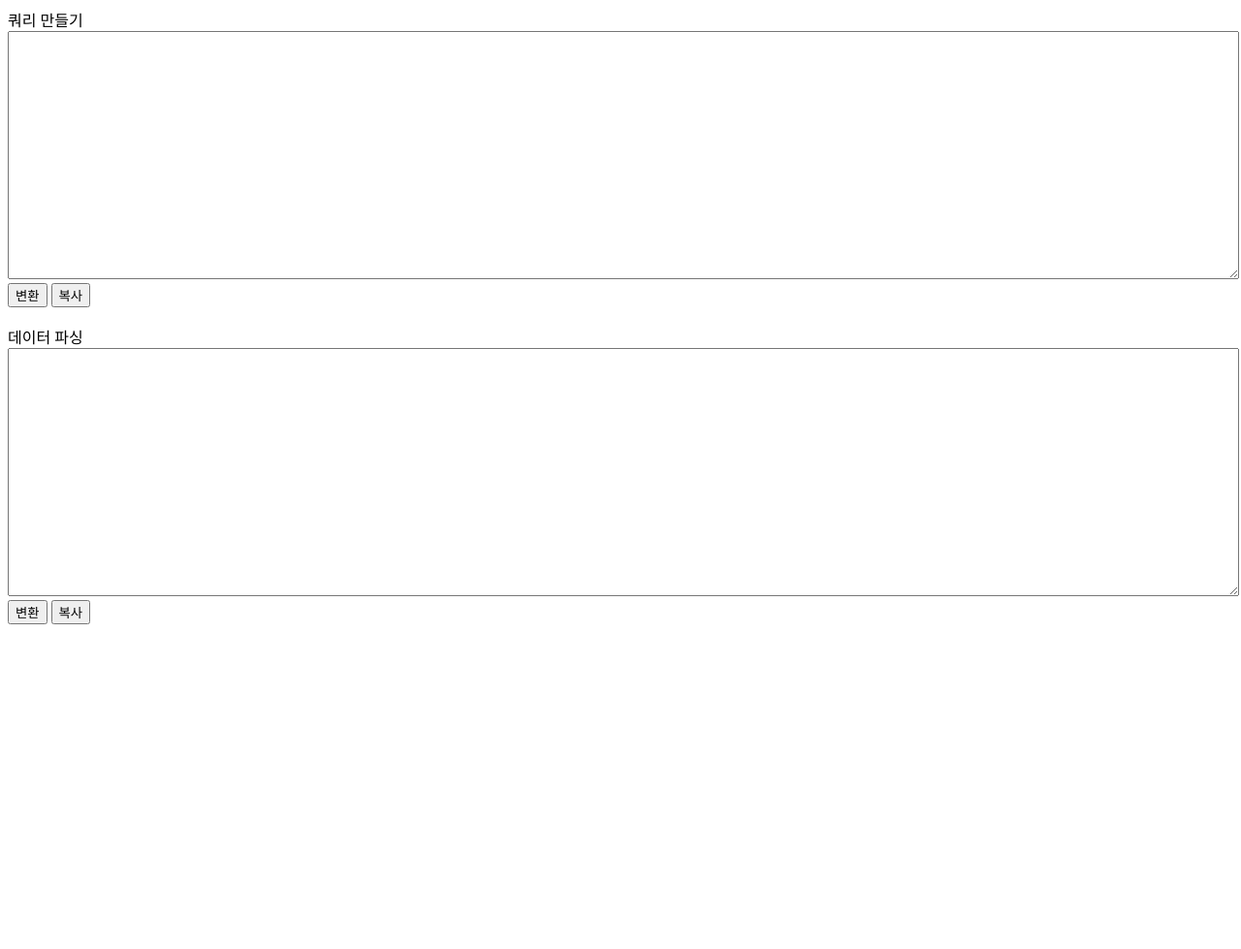
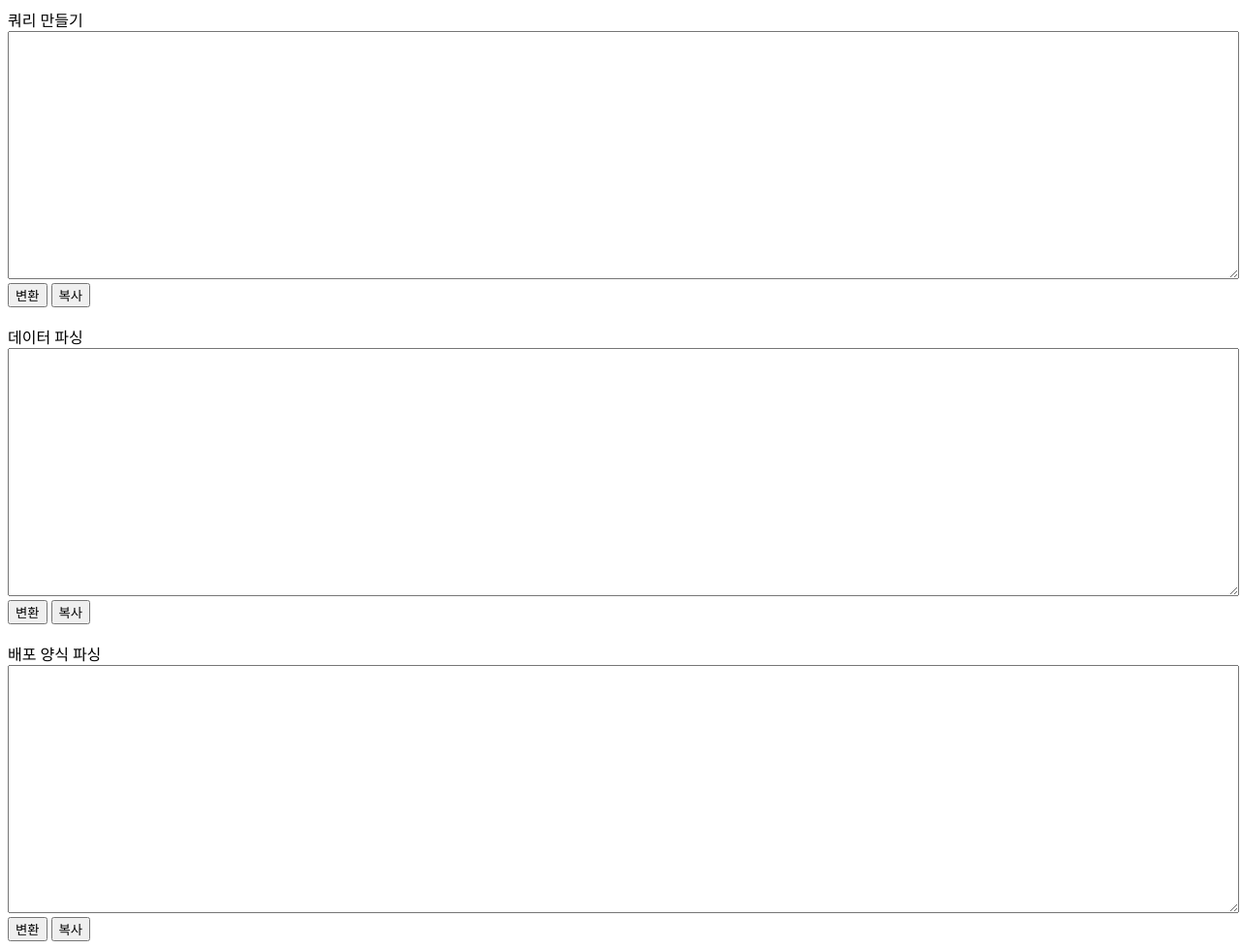
Before and after one commit to true-kevin/parse, a plain HTML site: page index.html in a window 1280 px wide. Shown: the whole page at 97% size. Before the commit the page ends 800 px from the top, so only its background shows below. Drawn offline with Linux system fonts and the light colour scheme.

Commit message:
Update index.html

```diff
--- a/index.html
+++ b/index.html
@@ -16,6 +16,11 @@
     <textarea id="note2" style="width:100%;height:250px;"></textarea>
     <button onclick="parse_fnc()">변환</button>
     <button onclick="str_copy(document.getElementById('note2'))">복사</button>
+    <br /><br />
+    배포 양식 파싱
+    <textarea id="note3" style="width:100%;height:250px;"></textarea>
+    <button onclick="dp_fnc()">변환</button>
+    <button onclick="str_copy(document.getElementById('note3'))">복사</button>
     <script>
         function query_fnc() {
             var note = document.getElementById("note1");
@@ -30,6 +35,23 @@
             var res = str.replace(/ /g, "").replace(/^\||\|$/g, "").replace(/\n\|/g, "\n").replace(/\|\n/g, "\n").replace(/\|/g, "\t");
             note.value = res;
         }
+        function dp_fnc() {
+            var note = document.getElementById("note3");
+            var str = note.value;
+            var res = str.replace(/ /g, "").replace(/\n{1,}/g, "\n").replace(/\n$/g, "").replace(/\/dev\/trunk/g, "");
+            var arr = res.split("\n");
+            console.log(arr);
+            var rst = '';
+            for(i in arr){
+                if(i != 0) rst += "\n";
+                each_arr = arr[i].split("\/");
+                var cud = '';
+                if(each_arr[0] == 'M') cud = 'U';
+                if(each_arr[0] == 'A') cud = 'C';
+                rst += each_arr[each_arr.length-1]+"\t\t"+each_arr.slice(1,each_arr.length-1).join("\/")+"\t"+cud+"\t";
+            }
+            note.value = rst;
+        }
         function str_copy(note) {
             note.select();
             document.execCommand('copy');
```
